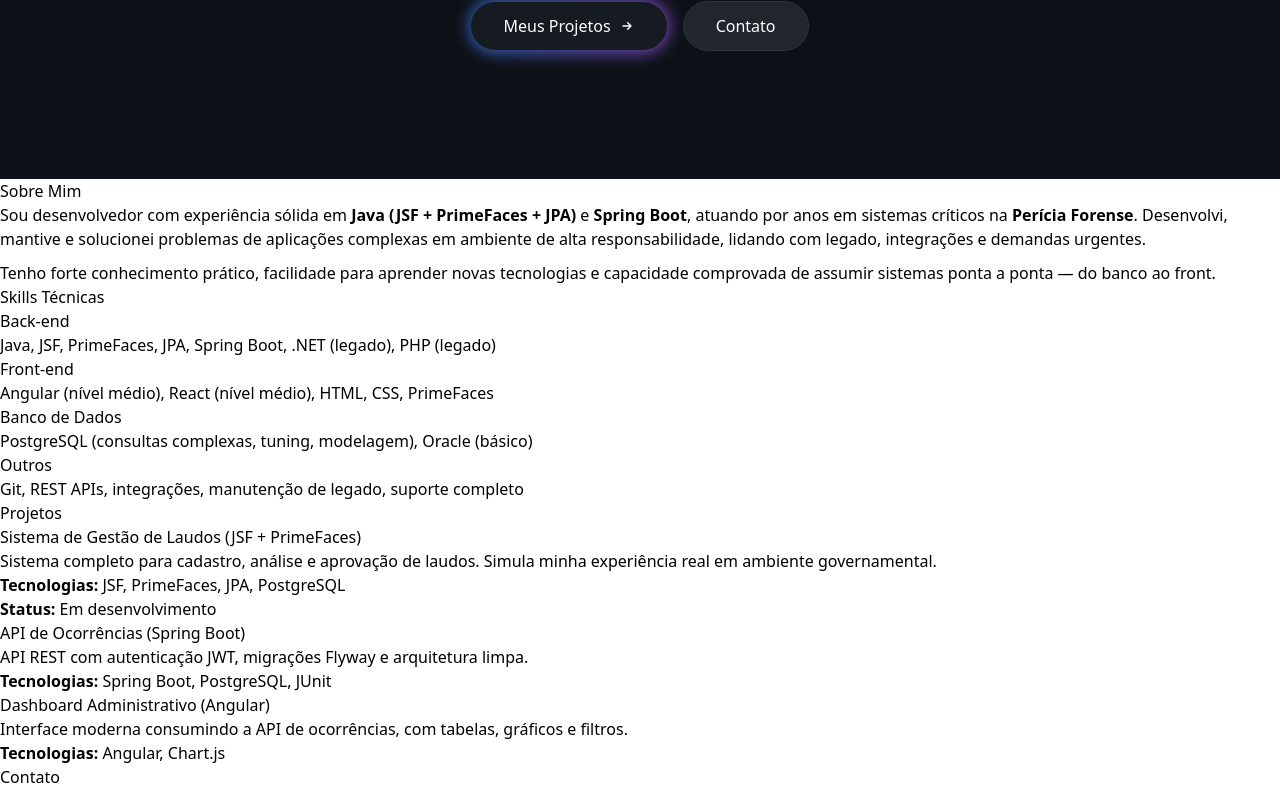
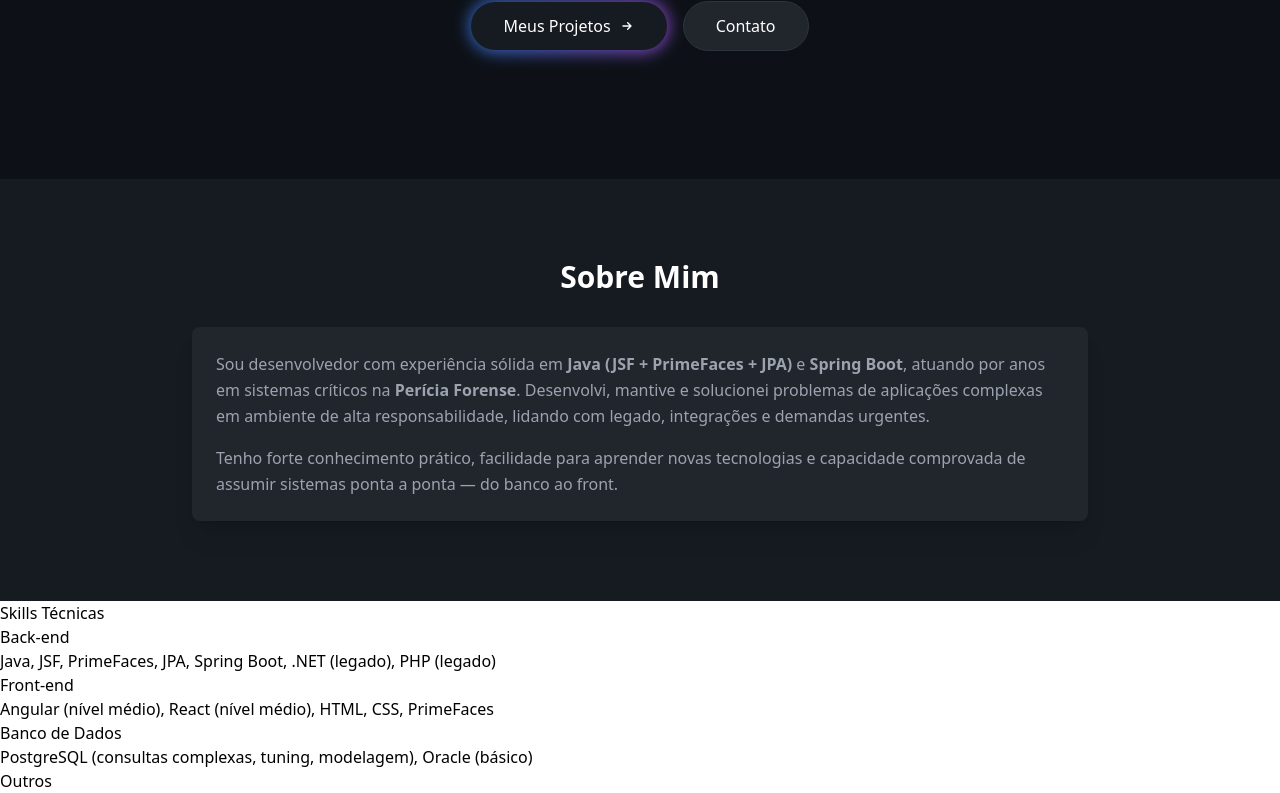
Before and after one commit to desmazelo/portfolio-angular, an Angular app: page / in a window 1280 px wide. Shown: the part 624-1417 px from the top of the page. Built offline with nearby package versions, Linux system fonts and the light colour scheme.

Commit message:
style(about): adiciona novo estilo e responsabilidade com Tailwind

```diff
--- a/src/app/components/about/about.html
+++ b/src/app/components/about/about.html
@@ -1,16 +1,21 @@
-<section>
-  <h2>Sobre Mim</h2>
-  <div class="card">
-    <p>
+<section id="about" class="py-12 sm:py-20 px-4 bg-[#161B22]">
+  <div class="max-w-4xl mx-auto space-y-8">
+    <h2 class="text-2xl sm:text-3xl font-bold text-center text-white mb-8">
+      Sobre Mim
+    </h2>
+
+    <div class="bg-[#21262D] rounded-lg p-6 space-y-4 shadow-xl">
+      <p class="text-base text-gray-400 leading-relaxed">
         Sou desenvolvedor com experiência sólida em <strong>Java (JSF + PrimeFaces + JPA)</strong>
         e <strong>Spring Boot</strong>, atuando por anos em sistemas críticos na
         <strong>Perícia Forense</strong>. Desenvolvi, mantive e solucionei problemas de aplicações
         complexas em ambiente de alta responsabilidade, lidando com legado,
         integrações e demandas urgentes.
       </p>
-    <p style="margin-top: 10px;">
+      <p class="text-base text-gray-400 leading-relaxed">
         Tenho forte conhecimento prático, facilidade para aprender novas tecnologias
         e capacidade comprovada de assumir sistemas ponta a ponta — do banco ao front.
       </p>
     </div>
+  </div>
 </section>
```
Lines whose indentation alone changed are shown as unchanged.
